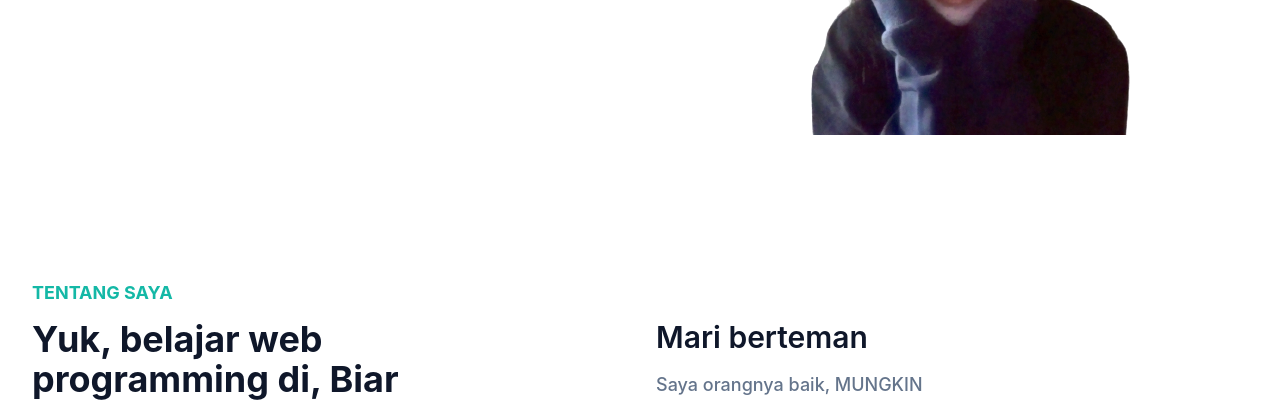
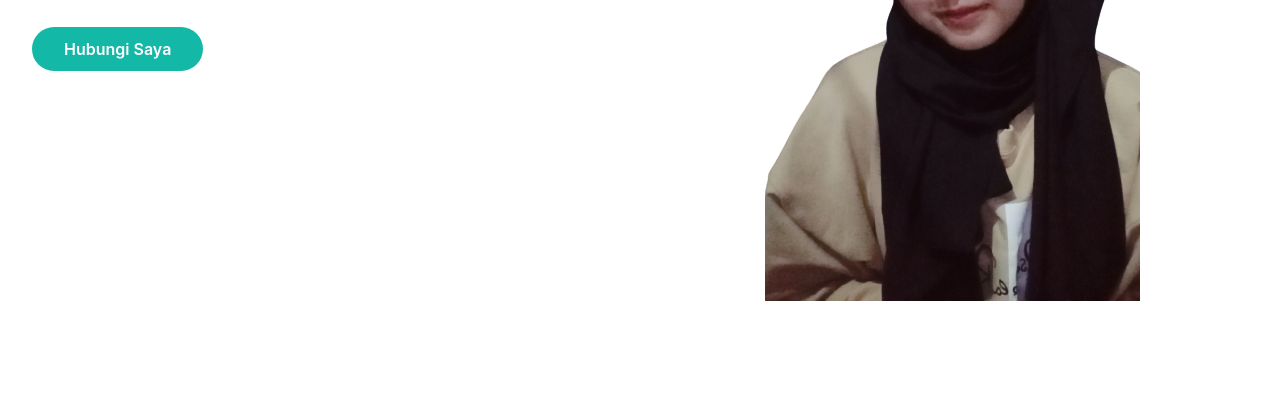
Before and after one commit to FerdyArdiansyah/FerdyArdiansyah.github.io, a website: page index.html in a window 1280 px wide. Shown: the part 545-948 px from the top of the page. Drawn offline with Linux system fonts and the light colour scheme.

Commit message:
five commit

```diff
--- a/index.html
+++ b/index.html
@@ -85,7 +85,7 @@
           </div>
           <div class="w-full self-end px-4 lg:w-1/2">
             <div class="relative mt-10 lg:right-0 lg:mt-9">
-              <img src="dist/img/dira3.png" alt="Sandhika Galih"  class="relative z-10 mx-auto max-w-full" />
+              <img src="dist/img/dira4.png" alt="Sandhika Galih"  class="relative z-10 mx-auto max-w-full" />
               <span class="absolute bottom-0 left-1/2 -translate-x-1/2 md:scale-125">
 
               </span>
```
Also changed, not shown: dist/img/dira4.png (added).
